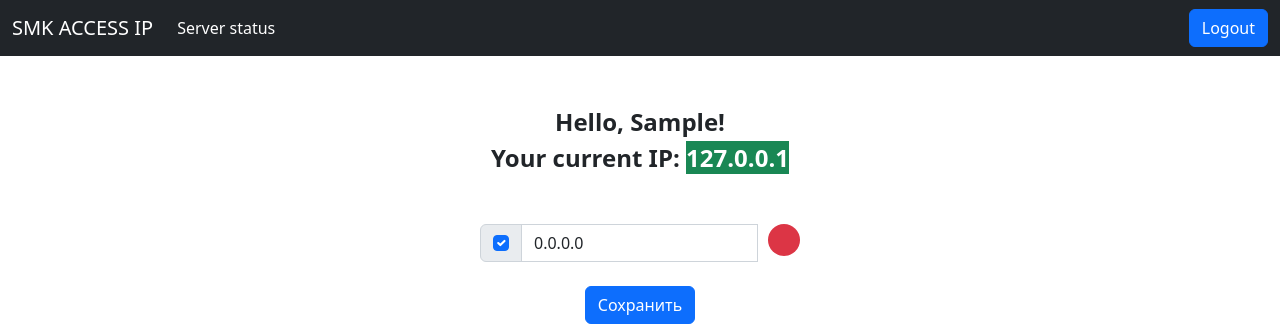
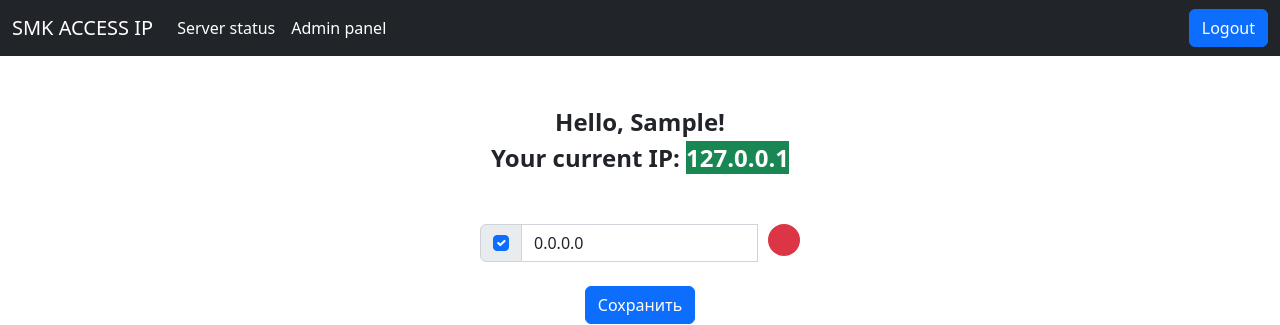
Before and after one commit to nitr0313/kerio_web, a Django app: page / in a window 1280 px wide. Shown: the top 325 px of the page. Run offline with Django 4.2, Linux system fonts and the light colour scheme; the visitor is signed in with stand-in values (Sample User, id 1); data comes from the database, SQL or seed files in the repository; some libraries are stand-ins or nearby versions.

Commit message:
add link t admin panel

```diff
--- a/templates/includes/nav_bar.html
+++ b/templates/includes/nav_bar.html
@@ -8,9 +8,12 @@
             <a class="navbar-brand" href="{% url 'profile' %}">SMK ACCESS IP</a>
             <ul class="navbar-nav me-auto mb-2 mb-lg-0">
                 {% if request.user.is_staff %}
-                <li class="nav-item">
-                    <a class="nav-link active" aria-current="page" href="{% url 'status' %}">Server status</a>
-                </li>
+                    <li class="nav-item">
+                        <a class="nav-link active" aria-current="page" href="{% url 'status' %}">Server status</a>
+                    </li>
+                    <li class="nav-item">
+                        <a class="nav-link active" aria-current="page" href="/admin/">Admin panel</a>
+                    </li>
                 {% endif %}
             </ul>
             <a class="d-flex btn btn-primary" href="{% url "logout" %}">Logout</a>
```
